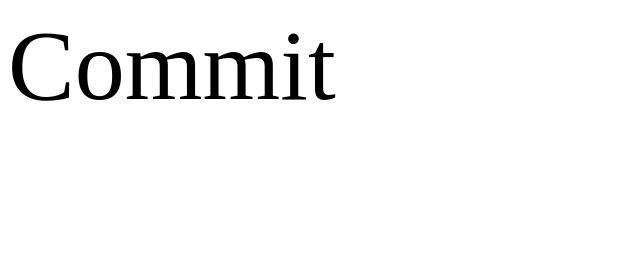
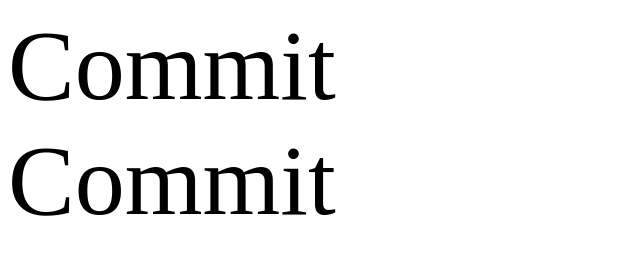
Before and after one commit to andrewloza3324/git-commits, a plain HTML site: page index.html in a window 1280 px wide. Shown: the whole page, without its empty margins (0-640 px from the left). Drawn offline with Linux system fonts and the light colour scheme.

Commit message:
second commit

```diff
--- a/index.html
+++ b/index.html
@@ -11,5 +11,8 @@
     <div class="commit1">
       <span>Commit</span>
     </div>
+    <div class="commit2">
+      <span>Commit</span>
+    </div>
   </body>
 </html>
```
